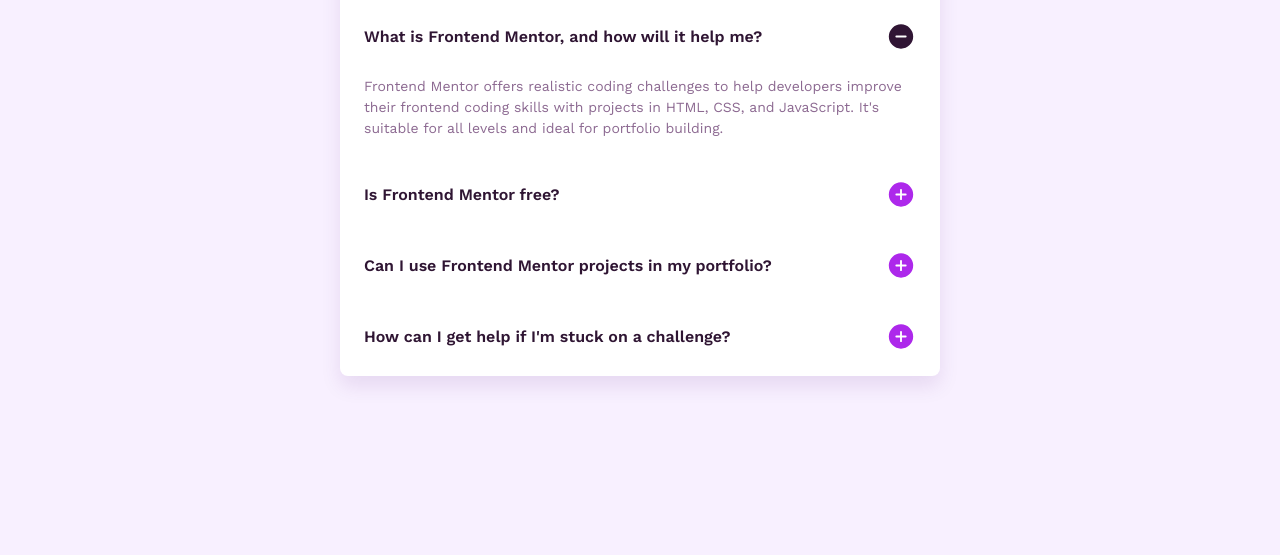
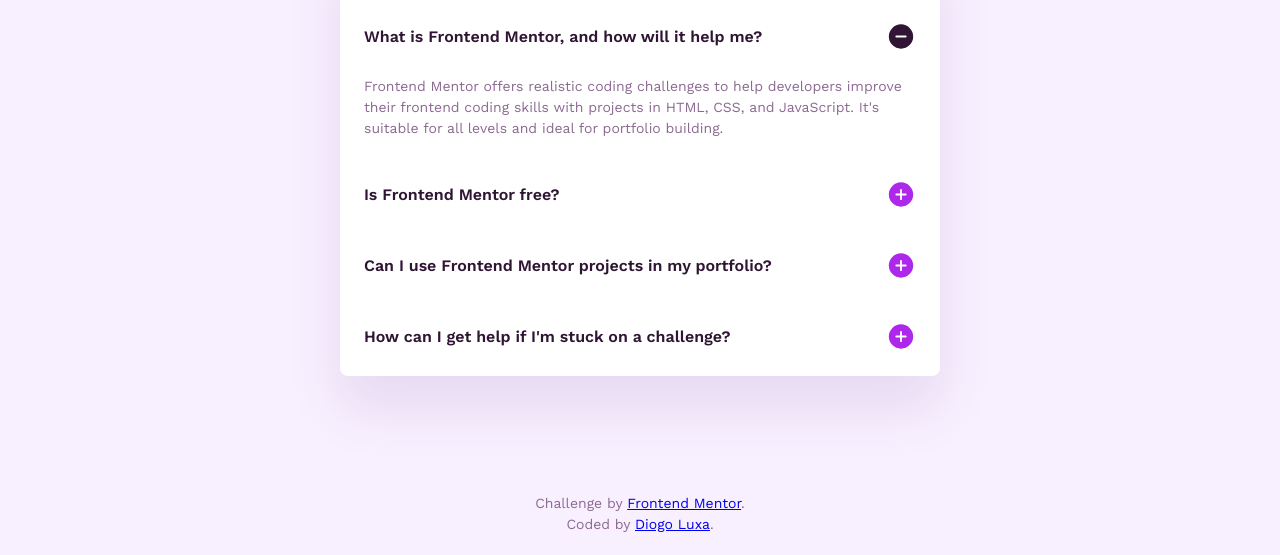
Before and after one commit to DiogoLuxa/frontend-mentor-faq-accordion, a plain HTML site: page index.html in a window 1280 px wide. Shown: the part 245-800 px from the top of the page. Drawn offline with nearby package versions, Linux system fonts and the light colour scheme.

Commit message:
pequenas correcoes e criacao do README

```diff
--- a/index.html
+++ b/index.html
@@ -94,12 +94,16 @@
         </div>
       </div>
     </div>
-    <!-- <div class="attribution">
+    <div class="attribution body">
       Challenge by
-      <a href="https://www.frontendmentor.io?ref=challenge" target="_blank"
+      <a
+        href="https://www.frontendmentor.io/challenges/faq-accordion-wyfFdeBwBz"
+        target="_blank"
         >Frontend Mentor</a
-      >. Coded by <a href="#">Your Name Here</a>.
-    </div> -->
+      >.<br />
+      Coded by
+      <a href="https://dlxagency.online/" target="_blank">Diogo Luxa</a>.
+    </div>
     <script src="./assets/scripts/script.js"></script>
   </body>
 </html>
--- a/sass/main.scss
+++ b/sass/main.scss
@@ -43,7 +43,7 @@ body {
   padding: 24px;
   border-radius: 8px;
   background-color: $white;
-  box-shadow: 0px 10px 20px rgba(80, 0, 118, 0.1);
+  box-shadow: 0px 32px 56px rgba(80, 0, 118, 0.1);
   @media (min-width: 1440px) {
     row-gap: 32px;
     padding: 40px;
@@ -92,4 +92,7 @@ body {
   bottom: 2rem;
   left: 50%;
   transform: translateX(-50%);
+  width: 100%;
+  font-size: 1.4rem;
+  text-align: center;
 }
```
Also changed, not shown: assets/images/Solution - Desktop.png (added), assets/images/Solution - Mobile.png (added), sass/main.css, 3 other files.
